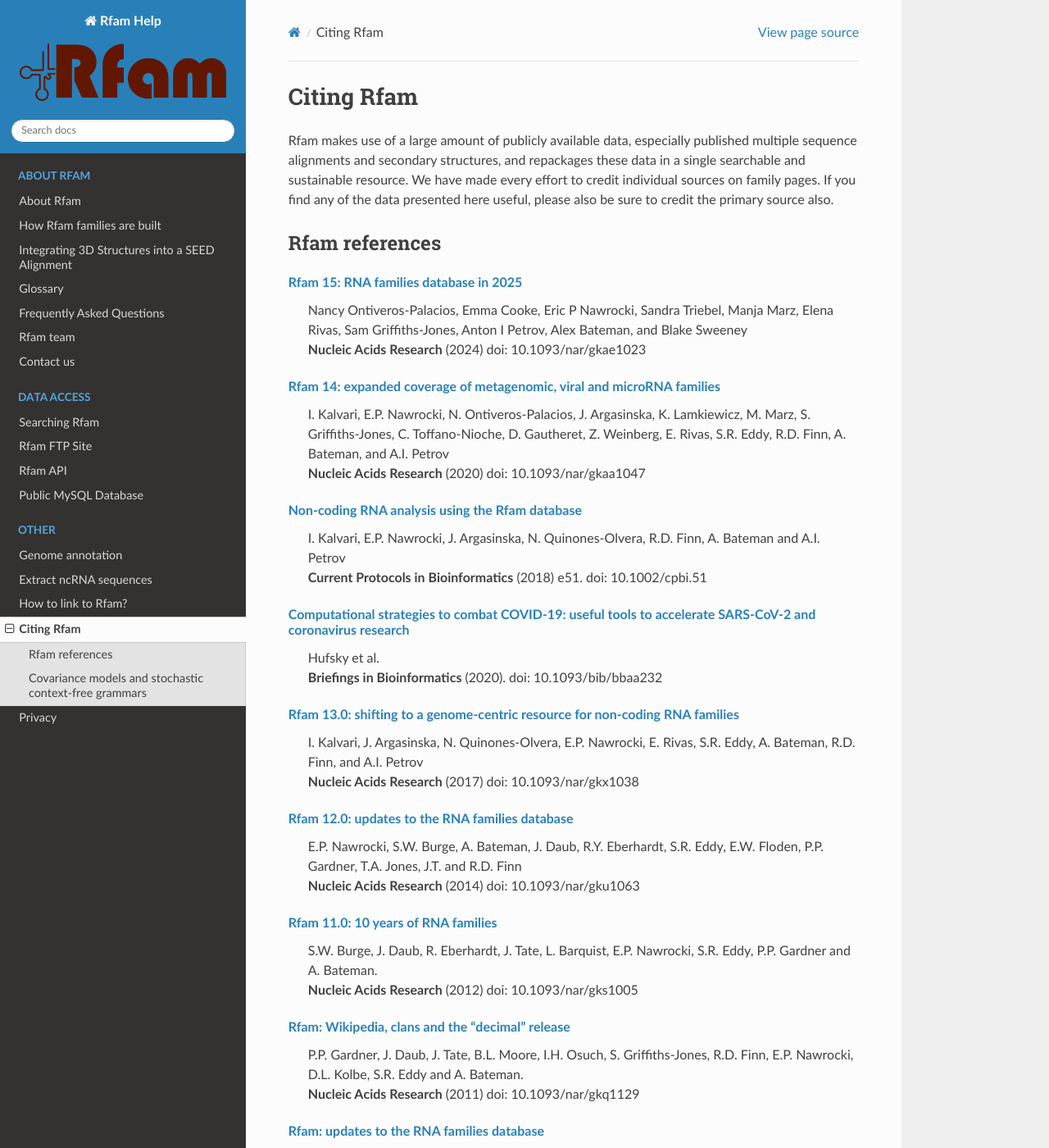
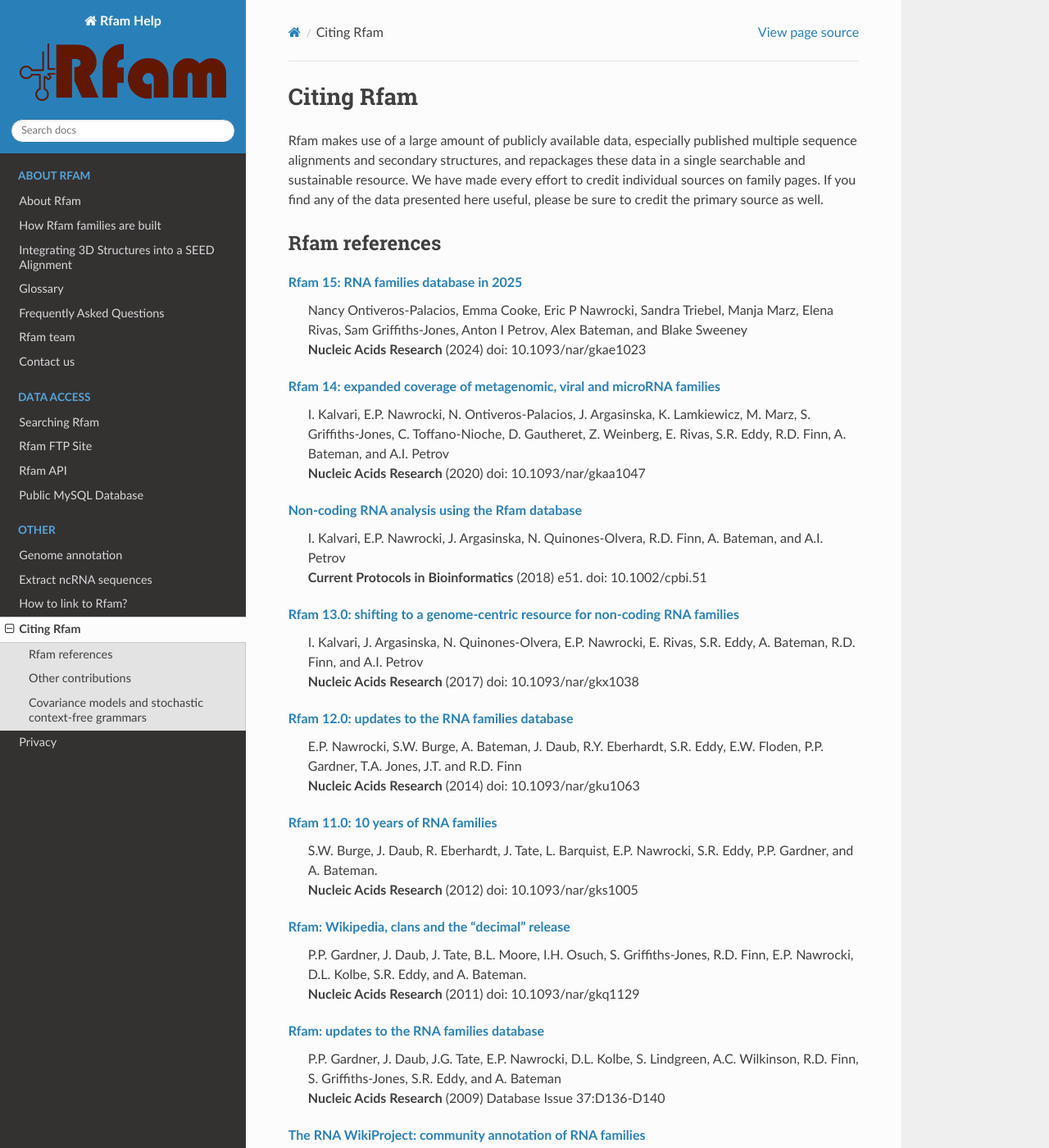
Before and after one commit to Rfam/rfam-docs, a Sphinx documentation site: the page built from docs/source/citing-rfam.rst, in a window 1280 px wide and 1400 px high. Shown: the whole window at 82% size. Built offline with Sphinx 7.4.7 and the Read the Docs theme 3.1.0, drawn with Linux system fonts in a browser that asks for light colours; pages that are not in the unit, such as notebooks, are missing from menus; some of the changed lines change nothing that is shown; some of the changed text lies outside the part shown.

Commit message:
edits to citing-rfam.html

```diff
--- a/docs/source/citing-rfam.rst
+++ b/docs/source/citing-rfam.rst
@@ -1,7 +1,7 @@
 Citing Rfam
 ===========
 
-Rfam makes use of a large amount of publicly available data, especially published multiple sequence alignments and secondary structures, and repackages these data in a single searchable and sustainable resource. We have made every effort to credit individual sources on family pages. If you find any of the data presented here useful, please also be sure to credit the primary source also.
+Rfam makes use of a large amount of publicly available data, especially published multiple sequence alignments and secondary structures, and repackages these data in a single searchable and sustainable resource. We have made every effort to credit individual sources on family pages. If you find any of the data presented here useful, please be sure to credit the primary source as well.
 
 Rfam references
 ---------------
@@ -14,12 +14,8 @@
 	| **Nucleic Acids Research** (2020) doi: 10.1093/nar/gkaa1047
 
 `Non‐coding RNA analysis using the Rfam database <https://www.ncbi.nlm.nih.gov/pmc/articles/PMC6754622/>`_
-	| I. Kalvari, E.P. Nawrocki, J. Argasinska, N. Quinones‐Olvera, R.D. Finn, A. Bateman and A.I. Petrov
+	| I. Kalvari, E.P. Nawrocki, J. Argasinska, N. Quinones‐Olvera, R.D. Finn, A. Bateman, and A.I. Petrov
 	| **Current Protocols in Bioinformatics** (2018) e51. doi: 10.1002/cpbi.51
-
-`Computational strategies to combat COVID-19: useful tools to accelerate SARS-CoV-2 and coronavirus research <https://academic.oup.com/bib/article/22/2/642/5955939>`_
-  | Hufsky et al.
-  | **Briefings in Bioinformatics** (2020). doi: 10.1093/bib/bbaa232
 
 `Rfam 13.0: shifting to a genome-centric resource for non-coding RNA families <https://academic.oup.com/nar/article/4588106>`_
 	| I. Kalvari, J. Argasinska, N. Quinones-Olvera, E.P. Nawrocki, E. Rivas, S.R. Eddy, A. Bateman, R.D. Finn, and A.I. Petrov
@@ -30,29 +26,34 @@
 	| **Nucleic Acids Research** (2014) doi: 10.1093/nar/gku1063
 
 `Rfam 11.0: 10 years of RNA families <http://nar.oxfordjournals.org/content/41/D1/D226>`_
-	| S.W. Burge, J. Daub, R. Eberhardt, J. Tate, L. Barquist, E.P. Nawrocki, S.R. Eddy, P.P. Gardner and A. Bateman.
+	| S.W. Burge, J. Daub, R. Eberhardt, J. Tate, L. Barquist, E.P. Nawrocki, S.R. Eddy, P.P. Gardner, and A. Bateman.
 	| **Nucleic Acids Research** (2012) doi: 10.1093/nar/gks1005
 
 `Rfam: Wikipedia, clans and the “decimal” release <http://nar.oxfordjournals.org/content/39/suppl_1/D141>`_
-	| P.P. Gardner, J. Daub, J. Tate, B.L. Moore, I.H. Osuch, S. Griffiths-Jones, R.D. Finn, E.P. Nawrocki, D.L. Kolbe, S.R. Eddy and A. Bateman.
-	| **Nucleic Acids Research** (2011)   doi: 10.1093/nar/gkq1129
+	| P.P. Gardner, J. Daub, J. Tate, B.L. Moore, I.H. Osuch, S. Griffiths-Jones, R.D. Finn, E.P. Nawrocki, D.L. Kolbe, S.R. Eddy, and A. Bateman.
+	| **Nucleic Acids Research** (2011) doi: 10.1093/nar/gkq1129
 
-`Rfam: updates to the RNA families database <https://nar.oxfordjournals.org/cgi/content/full/37/suppl_1/D136/>`_
-	| P.P. Gardner, J. Daub, J.G. Tate, E.P. Nawrocki, D.L. Kolbe, S. Lindgreen, A.C. Wilkinson, R.D. Finn, S. Griffiths-Jones, S.R. Eddy and A. Bateman
-	| **Nucleic Acids Research** (2009)   Database Issue 37:D136-D140
+`Rfam: updates to the RNA families database <https://doi.org/10.1093/nar/gkn766>`_
+	| P.P. Gardner, J. Daub, J.G. Tate, E.P. Nawrocki, D.L. Kolbe, S. Lindgreen, A.C. Wilkinson, R.D. Finn, S. Griffiths-Jones, S.R. Eddy, and A. Bateman
+	| **Nucleic Acids Research** (2009) Database Issue 37:D136-D140
 
 `The RNA WikiProject: community annotation of RNA families <http://rnajournal.cshlp.org/content/14/12/2462>`_
-	| J. Daub, P.P. Gardner, J. Tate, D. Ramsköld, M. Manske, W.G. Scott, Z. Weinberg, S. Griffiths-Jones and A. Bateman
+	| J. Daub, P.P. Gardner, J. Tate, D. Ramsköld, M. Manske, W.G. Scott, Z. Weinberg, S. Griffiths-Jones, and A. Bateman
 	| **RNA** (2008) 12:2462-2464
 
-`Rfam: annotating non-coding RNAs in complete genomes <http://nar.oxfordjournals.org/cgi/content/full/33/suppl_1/D121>`_
+`Rfam: annotating non-coding RNAs in complete genomes <https://doi.org/10.1093/nar/gki081>`_
 	| S. Griffiths-Jones, S. Moxon, M. Marshall, A. Khanna, S.R. Eddy, A. Bateman
 	| **Nucleic Acids Research** (2005) Database Issue 33:D121-D124
 
-`Rfam: an RNA family database <http://nar.oxfordjournals.org/cgi/content/full/31/1/439>`_
-	| S. Griffiths-Jones, A. Bateman, M. Marshall, A. Khanna and S.R. Eddy
+`Rfam: an RNA family database <https://doi.org/10.1093/nar/gkg006>`_
+	| S. Griffiths-Jones, A. Bateman, M. Marshall, A. Khanna, and S.R. Eddy
 	| **Nucleic Acids Research** (2003) 31(1):p439-441
 
+Other contributions
+-------------------
+`Computational strategies to combat COVID-19: useful tools to accelerate SARS-CoV-2 and coronavirus research <https://academic.oup.com/bib/article/22/2/642/5955939>`_
+	| Hufsky et al.
+	| **Briefings in Bioinformatics** (2020) doi: 10.1093/bib/bbaa232
 
 Covariance models and stochastic context-free grammars
 -------------------------------------------------------
@@ -66,7 +67,7 @@
 
 `Computational Identification of Functional RNA Homologs in Metagenomic Data <http://www.ncbi.nlm.nih.gov/pubmed/23722291>`_
 	| E. P. Nawrocki, S. R. Eddy
-	| **RNA Biology** (2013) 10:1170-1179, 2013
+	| **RNA Biology** (2013) 10:1170-1179
 
 `Infernal 1.0: Inference of RNA Alignments <http://www.ncbi.nlm.nih.gov/pubmed/19307242>`_
 	| E.P. Nawrocki, D.L. Kolbe, S.R. Eddy
@@ -78,20 +79,20 @@
 
 `Query-dependent banding (QDB) for faster RNA similarity searches <http://www.ploscompbiol.org/article/info:doi/10.1371/journal.pcbi.0030056>`_
 	| E.P. Nawrocki, S.R. Eddy
-	| **PLoS Computational Biology**  (2007) 3(3):e56
+	| **PLoS Computational Biology** (2007) 3(3):e56
 
 `A memory-efficient dynamic programming algorithm for optimal alignment of a sequence to an RNA secondary structure <http://www.biomedcentral.com/1471-2105/3/18>`_
 	| S.R. Eddy
-	| **BMC Bioinformatics**  (2002) 2(3):18
+	| **BMC Bioinformatics** (2002) 2(3):18
 
 `Biological Sequence Analysis: Probabilistic Models of Proteins and Nucleic Acids <http://eddylab.org/cupbook.html>`_
 	| R. Durbin, S.R. Eddy, A. Krogh, G. Mitchison
 	| **Cambridge University Press** (1999) ISBN 0-5216-2971-3
 
-`tRNAscan-SE: a program for improved detection of transfer RNA genes in genomic sequence <http://nar.oxfordjournals.org/cgi/content/full/25/5/955>`_
+`tRNAscan-SE: a program for improved detection of transfer RNA genes in genomic sequence <https://doi.org/10.1093/nar/25.5.955>`_
 	| T.M. Lowe, S.R. Eddy
 	| **Nucleic Acids Research** (1997) 25(5):955-964
 
-`RNA sequence analysis using covariance models <http://nar.oxfordjournals.org/cgi/reprint/22/11/2079>`_
+`RNA sequence analysis using covariance models <https://doi.org/10.1093/nar/22.11.2079>`_
 	| S.R. Eddy, R. Durbin
 	| **Nucleic Acids Research** (1994) 22(11):2079-88
```
